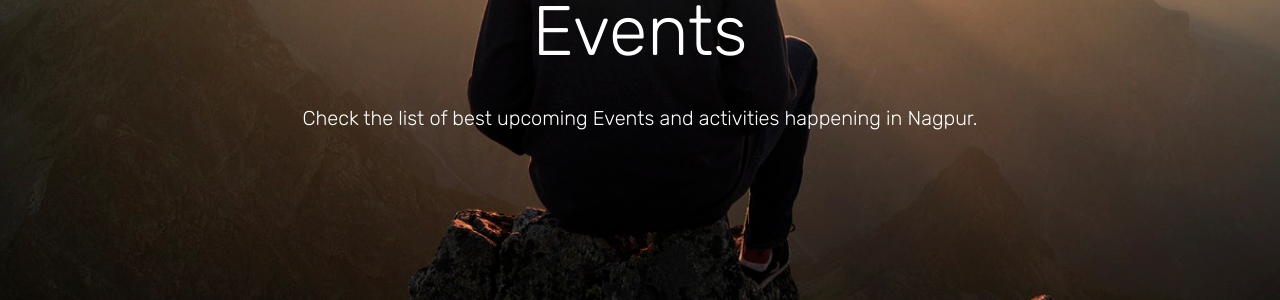
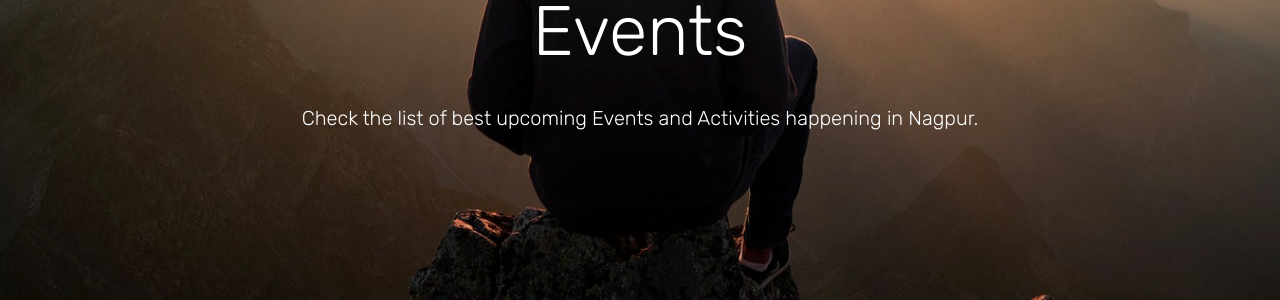
Before and after one commit to dearmind/dearmind.github.io, a Jekyll site: the page built from events.html, in a window 1280 px wide. Shown: the part 446-746 px from the top of the page. Built offline with Jekyll 4.4.1, drawn with Linux system fonts in a browser that asks for light colours; some web fonts are replaced.

Commit message:
Update events.html

```diff
--- a/events.html
+++ b/events.html
@@ -12,7 +12,7 @@ title: "Events"
             <div class="mb-5 element-animate">
               <div class="block-17">
                 <h1 class="heading mb-4">Events</h1>
-                <div class="lead">Check the list of best upcoming Events and activities happening in Nagpur.</div>
+                <div class="lead">Check the list of best upcoming Events and Activities happening in Nagpur.</div>
               </div>
             </div>
 
```
